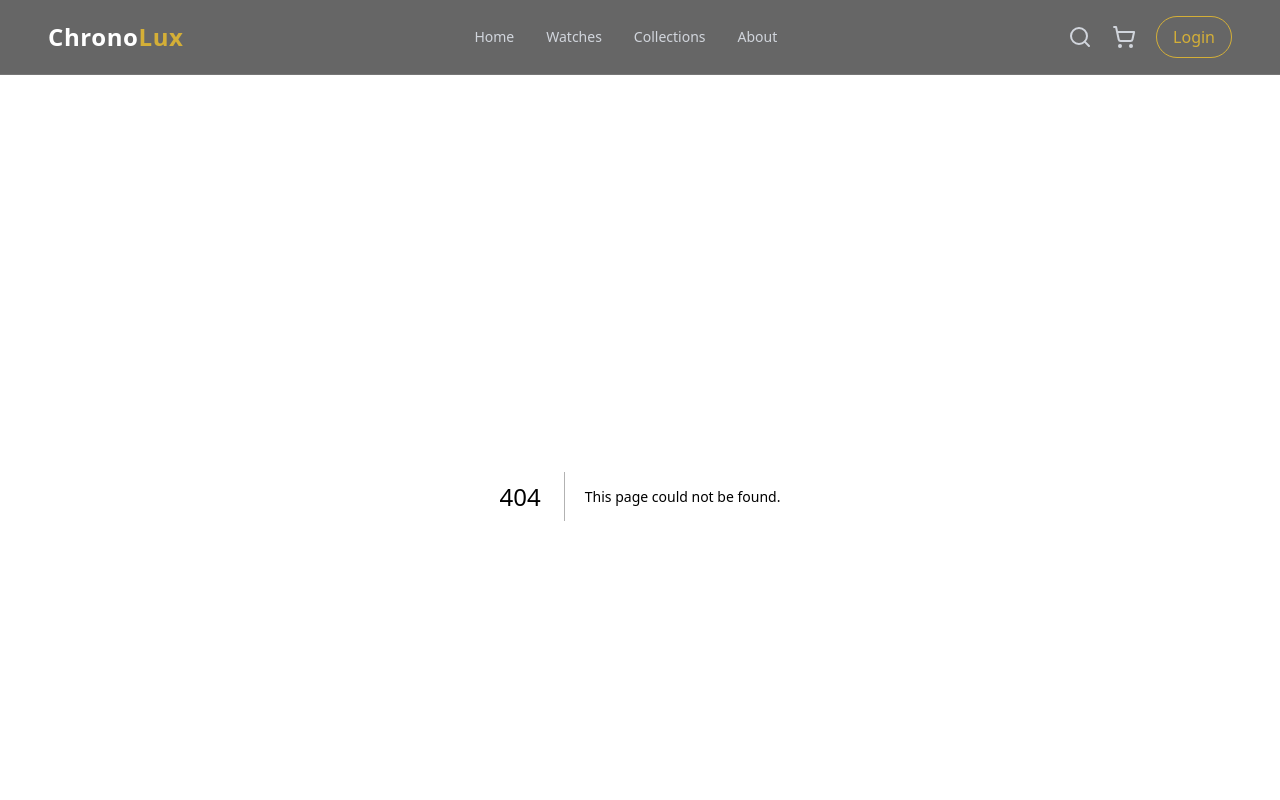
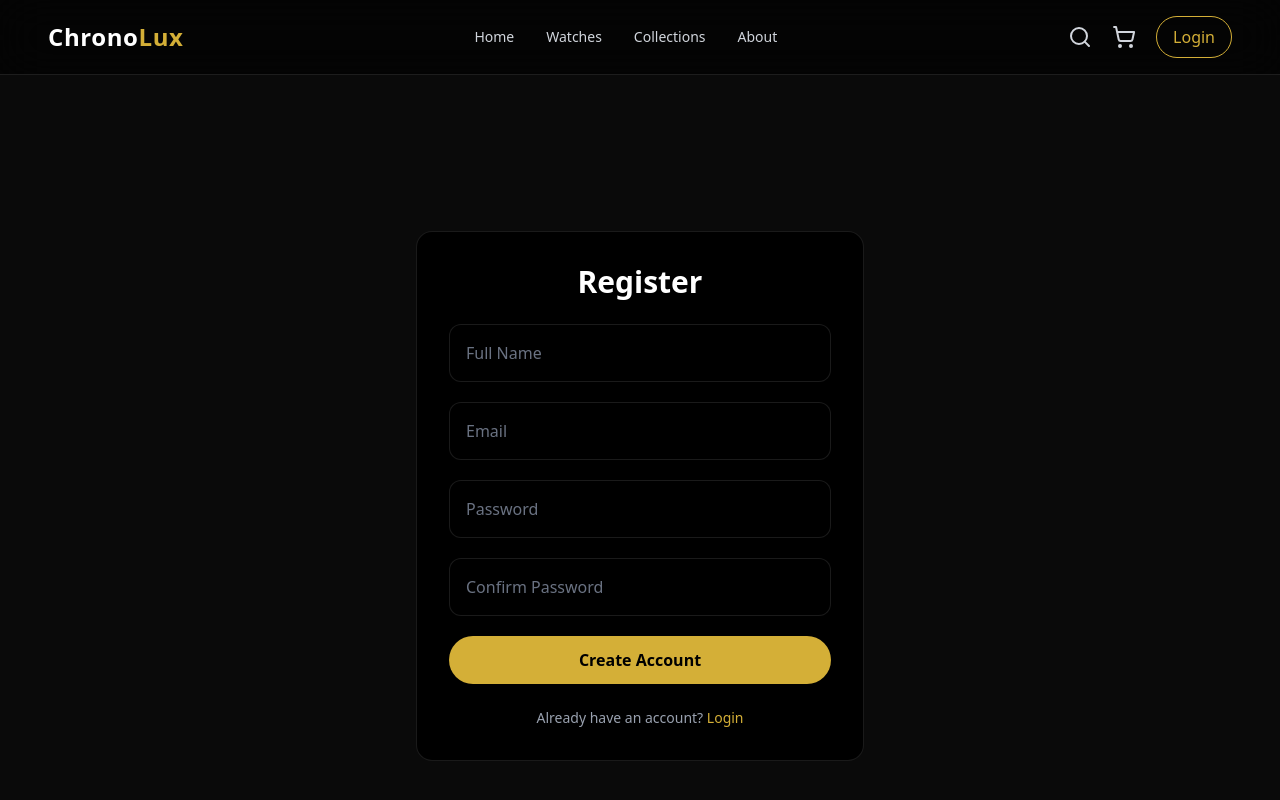
Before and after one commit to AaishaShahani2001/NextTick, a Next.js app in the folder client/: page /register in a window 1280 px wide. Before the commit this address had no page. Shown: the top 800 px of the page. Built offline with nearby package versions, Linux system fonts and the light colour scheme.

Commit message:
added login register ui

```diff
--- a/client/app/globals.css
+++ b/client/app/globals.css
@@ -1,6 +1,8 @@
 @import "tailwindcss";
 
-body {
+html, body {
   background: #0a0a0a;
   color: white;
+  width: 100%;
+  overflow-x: hidden;
 }
--- a/client/app/layout.tsx
+++ b/client/app/layout.tsx
@@ -1,6 +1,7 @@
 import Navbar from "@/components/Navbar";
 import { CartProvider } from "@/src/context/CartContext";
 import "./globals.css";
+import Footer from "@/components/Footer";
 
 export default function RootLayout({
   children,
@@ -15,6 +16,7 @@ export default function RootLayout({
           <main className="pt-24">
             {children}
           </main>
+          <Footer />
         </CartProvider>
       </body>
     </html>
--- /dev/null
+++ b/client/app/login/page.tsx
@@ -0,0 +1,77 @@
+"use client";
+
+import { useState } from "react";
+import Link from "next/link";
+
+export default function LoginPage() {
+  const [form, setForm] = useState({
+    email: "",
+    password: ""
+  });
+
+  const handleChange = (e: React.ChangeEvent<HTMLInputElement>) => {
+    setForm({ ...form, [e.target.name]: e.target.value });
+  };
+
+  const handleLogin = () => {
+    if (!form.email || !form.password) {
+      alert("Please fill all fields");
+      return;
+    }
+
+    // TEMP login logic (later backend)
+    console.log("LOGIN DATA:", form);
+    alert("Login successful (demo)");
+
+    // later: router.push("/")
+  };
+
+  return (
+    <section className="min-h-screen flex items-center justify-center px-6">
+      <div className="w-full max-w-md bg-black border border-white/10 rounded-2xl p-8">
+        <h1 className="text-3xl font-bold text-white mb-6 text-center">
+          Login
+        </h1>
+
+        <div className="space-y-5">
+          <input
+            name="email"
+            type="email"
+            placeholder="Email"
+            value={form.email}
+            onChange={handleChange}
+            className="w-full p-4 rounded-xl bg-black border border-white/10
+            text-white placeholder-gray-500 focus:outline-none
+            focus:border-[#d4af37]"
+          />
+
+          <input
+            name="password"
+            type="password"
+            placeholder="Password"
+            value={form.password}
+            onChange={handleChange}
+            className="w-full p-4 rounded-xl bg-black border border-white/10
+            text-white placeholder-gray-500 focus:outline-none
+            focus:border-[#d4af37]"
+          />
+
+          <button
+            onClick={handleLogin}
+            className="w-full py-3 rounded-full bg-[#d4af37]
+            text-black font-semibold hover:opacity-90 transition"
+          >
+            Login
+          </button>
+        </div>
+
+        <p className="mt-6 text-sm text-gray-400 text-center">
+          Don’t have an account?{" "}
+          <Link href="/register" className="text-[#d4af37]">
+            Register
+          </Link>
+        </p>
+      </div>
+    </section>
+  );
+}
--- a/client/app/page.tsx
+++ b/client/app/page.tsx
@@ -1,4 +1,4 @@
-import Footer from "@/components/Footer";
+
 import Hero from "@/components/Hero";
 
 
@@ -6,7 +6,7 @@ export default function Home() {
   return (
     <div className="">
       <Hero />
-      <Footer />
+
     </div>
   );
 }
--- /dev/null
+++ b/client/app/register/page.tsx
@@ -0,0 +1,108 @@
+"use client";
+
+import { useState } from "react";
+import Link from "next/link";
+
+export default function RegisterPage() {
+  const [form, setForm] = useState({
+    name: "",
+    email: "",
+    password: "",
+    confirmPassword: ""
+  });
+
+  const handleChange = (e: React.ChangeEvent<HTMLInputElement>) => {
+    setForm({ ...form, [e.target.name]: e.target.value });
+  };
+
+  const handleRegister = () => {
+    if (
+      !form.name ||
+      !form.email ||
+      !form.password ||
+      !form.confirmPassword
+    ) {
+      alert("Please fill all fields");
+      return;
+    }
+
+    if (form.password !== form.confirmPassword) {
+      alert("Passwords do not match");
+      return;
+    }
+
+    // TEMP register logic (later backend)
+    console.log("REGISTER DATA:", form);
+    alert("Account created successfully (demo)");
+  };
+
+  return (
+    <section className="min-h-screen flex items-center justify-center px-6">
+      <div className="w-full max-w-md bg-black border border-white/10 rounded-2xl p-8">
+        <h1 className="text-3xl font-bold text-white mb-6 text-center">
+          Register
+        </h1>
+
+        <div className="space-y-5">
+          <input
+            name="name"
+            placeholder="Full Name"
+            value={form.name}
+            onChange={handleChange}
+            className="w-full p-4 rounded-xl bg-black border border-white/10
+            text-white placeholder-gray-500 focus:outline-none
+            focus:border-[#d4af37]"
+          />
+
+          <input
+            name="email"
+            type="email"
+            placeholder="Email"
+            value={form.email}
+            onChange={handleChange}
+            className="w-full p-4 rounded-xl bg-black border border-white/10
+            text-white placeholder-gray-500 focus:outline-none
+            focus:border-[#d4af37]"
+          />
+
+          <input
+            name="password"
+            type="password"
+            placeholder="Password"
+            value={form.password}
+            onChange={handleChange}
+            className="w-full p-4 rounded-xl bg-black border border-white/10
+            text-white placeholder-gray-500 focus:outline-none
+            focus:border-[#d4af37]"
+          />
+
+          <input
+            name="confirmPassword"
+            type="password"
+            placeholder="Confirm Password"
+            value={form.confirmPassword}
+            onChange={handleChange}
+            className="w-full p-4 rounded-xl bg-black border border-white/10
+            text-white placeholder-gray-500 focus:outline-none
+            focus:border-[#d4af37]"
+          />
+
+          <button
+            onClick={handleRegister}
+            className="w-full py-3 rounded-full bg-[#d4af37]
+            text-black font-semibold hover:opacity-90 transition"
+          >
+            Create Account
+          </button>
+        </div>
+
+        <p className="mt-6 text-sm text-gray-400 text-center">
+          Already have an account?{" "}
+          <Link href="/login" className="text-[#d4af37]">
+            Login
+          </Link>
+        </p>
+      </div>
+    </section>
+  );
+}
```
